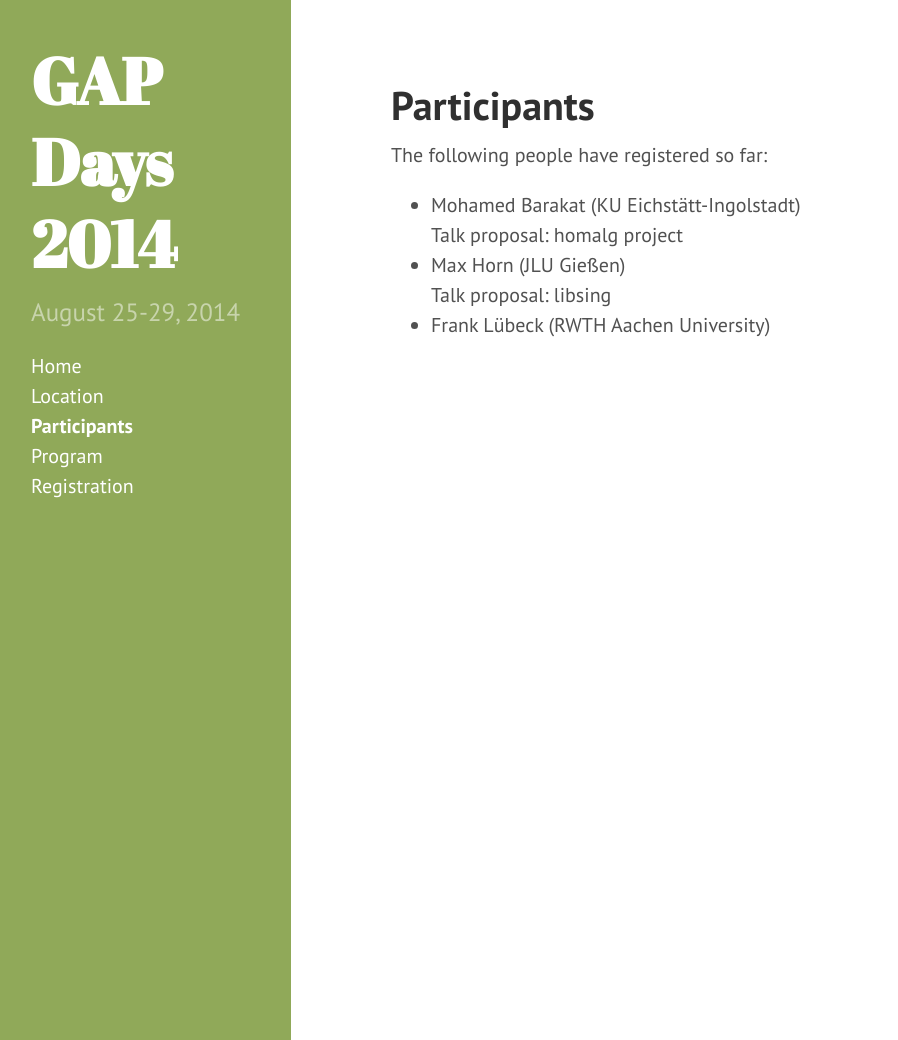
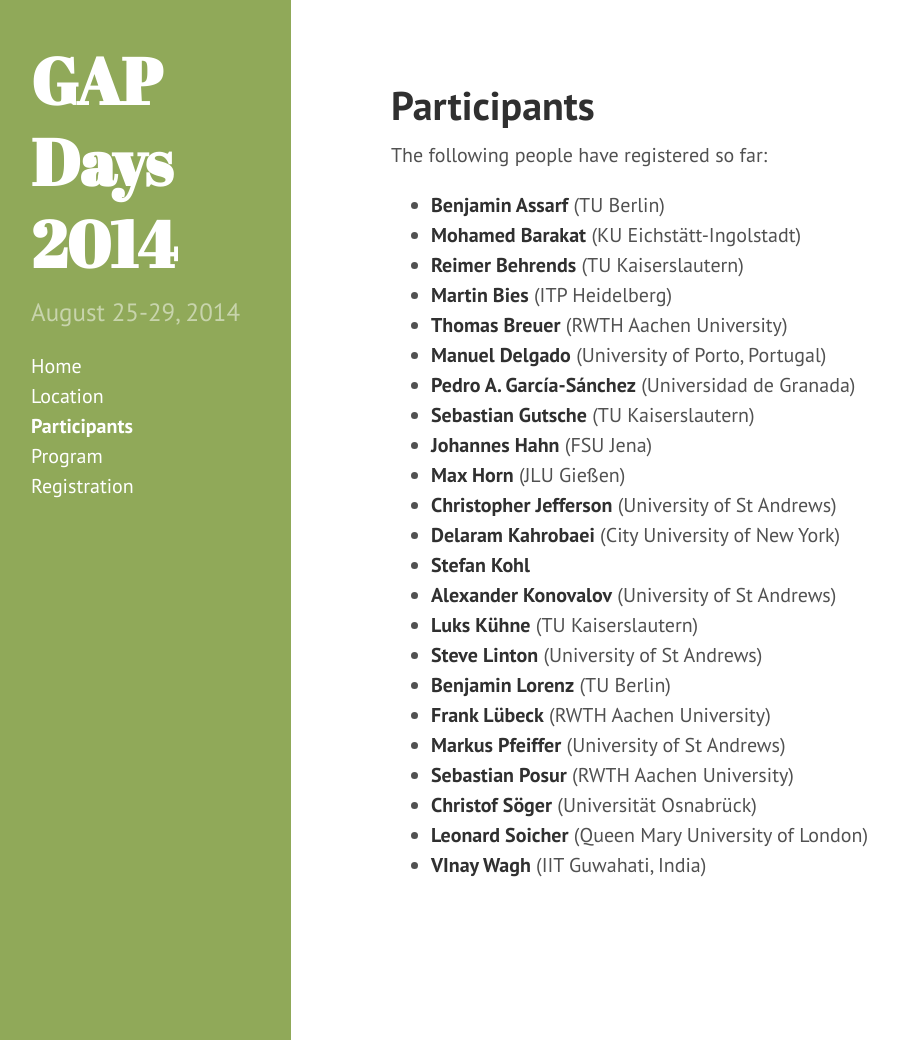
Before and after one commit to olexandr-konovalov/gapdays2014, a Jekyll site: the page built from participants.md, in a window 1280 px wide and 1040 px high. Shown: the whole window, without its empty margins (9-907 px from the left). Built offline with Jekyll 4.4.1, drawn with Linux system fonts in a browser that asks for light colours; Markdown is read by kramdown in place of the engine named in the settings.

Commit message:
Updated list of participants

```diff
--- a/_data/participants.yml
+++ b/_data/participants.yml
@@ -1,10 +1,81 @@
+- name: Benjamin Assarf
+  affiliation: TU Berlin
+
 - name: Mohamed Barakat
   affiliation: KU Eichstätt-Ingolstadt
   talk: homalg project
 
+- name: Reimer Behrends
+  affiliation: TU Kaiserslautern
+  talk: "HPC-GAP: Design and Implementation of a Concurrency Model for GAP"
+
+- name: Martin Bies
+  affiliation: ITP Heidelberg
+  talk: String theory, sheaf cohomology and the homalg package
+
+- name: Thomas Breuer
+  affiliation: RWTH Aachen University
+  talk: GAP packages AtlasRep, CTblLib, CTBlocks, MFER
+
+- name: Manuel Delgado
+  affiliation: University of Porto, Portugal
+  talk: GAP package intpic
+
+- name: Pedro A. García-Sánchez
+  affiliation: Universidad de Granada
+
+- name: Sebastian Gutsche
+  affiliation: TU Kaiserslautern
+  talk: GAP packages AutoDoc, ToolsForHomalg,  CategoriesForHomalg
+
+- name: Johannes Hahn
+  affiliation: FSU Jena
+  talk: GAP code for Coxeter groups and Kazhdan-Lusztig theory
+
 - name: Max Horn
   affiliation: JLU Gießen
-  talk: libsing
+  talk: GAP package libsing
+
+- name: Christopher Jefferson
+  affiliation: University of St Andrews
+  talk: Ferret - A modern C++ rewrite of Partition Backtracking in GAP
+
+- name: Delaram Kahrobaei
+  affiliation: City University of New York
+
+- name: Stefan Kohl
+
+- name: Alexander Konovalov
+  affiliation: University of St Andrews
+  talk: continuous integration, package update mechanism and release management in GAP
+
+- name: Luks Kühne
+  affiliation: TU Kaiserslautern
+
+- name: Steve Linton
+  affiliation: University of St Andrews
+
+- name: Benjamin Lorenz
+  affiliation: TU Berlin
 
 - name: Frank Lübeck
   affiliation: RWTH Aachen University
+
+- name: Markus Pfeiffer
+  affiliation: University of St Andrews
+  talk: "(HPC)GAP infrastructure packages in the making: GAPData and Matrix"
+
+- name: Sebastian Posur
+  affiliation: RWTH Aachen University
+  talk: CategoriesForHomalg
+
+- name: Christof Söger
+  affiliation: Universität Osnabrück
+  talk: GAP package NormalizInterface
+
+- name: Leonard Soicher
+  affiliation: Queen Mary University of London
+
+- name: VInay Wagh
+  affiliation: IIT Guwahati, India
+  talk: GAP package LessGenerators and the Quillen-Suslin algorithm
--- a/participants.md
+++ b/participants.md
@@ -8,9 +8,11 @@ The following people have registered so far:
 <ul>
 {% for p in site.data.participants %}
   <li>
-    {{ p.name }}
+    <strong>{{ p.name }}</strong>
     {% if p.affiliation != null %} ({{ p.affiliation }}){% endif %} <br/>
-    {% if p.talk != null %} Talk proposal: {{ p.talk }}{% endif %}
+    {% comment %}
+      {% if p.talk != null %} Talk proposal: {{ p.talk }}{% endif %}
+    {% endcomment %}
   </li>
 {% endfor %}
 </ul>
```
